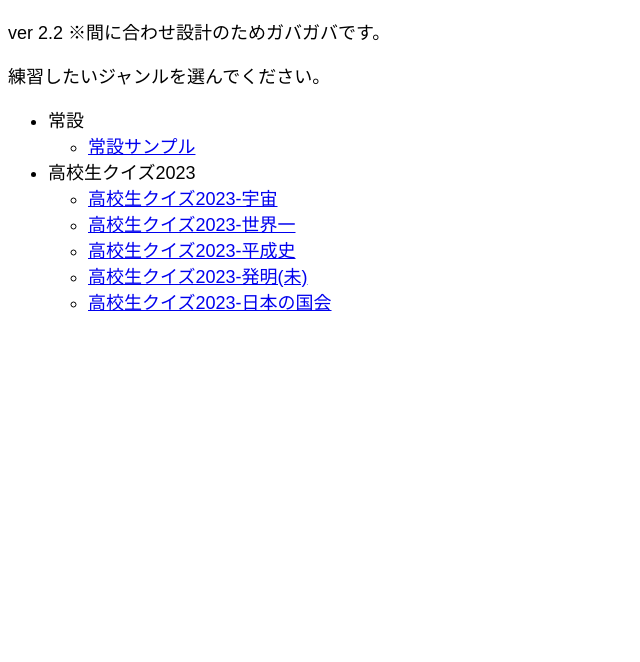
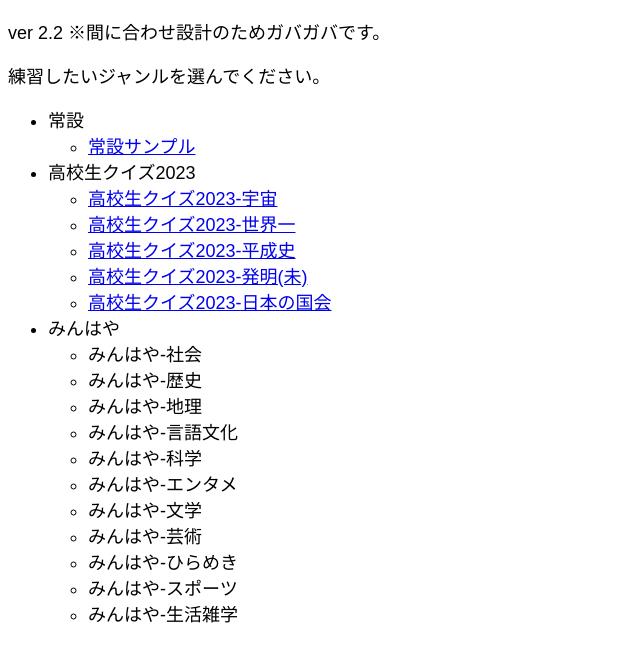
Before and after one commit to FirmianaI7z9/Ichiko_QKen_Practice, a plain HTML site: page index.html in a window 1280 px wide. Shown: the whole page, without its empty margins (0-640 px from the left). Drawn offline with Linux system fonts and the light colour scheme.

Commit message:
Update index.html

```diff
--- a/index.html
+++ b/index.html
@@ -23,6 +23,20 @@
       <li><a href="game.html?genre=高校生クイズ2023-発明">高校生クイズ2023-発明(未)</a></li>
       <li><a href="game.html?genre=高校生クイズ2023-日本の国会">高校生クイズ2023-日本の国会</a></li>
     </ul>
+    <li>みんはや</li>
+    <ul>
+      <li>みんはや-社会</li>
+      <li>みんはや-歴史</li>
+      <li>みんはや-地理</li>
+      <li>みんはや-言語文化</li>
+      <li>みんはや-科学</li>
+      <li>みんはや-エンタメ</li>
+      <li>みんはや-文学</li>
+      <li>みんはや-芸術</li>
+      <li>みんはや-ひらめき</li>
+      <li>みんはや-スポーツ</li>
+      <li>みんはや-生活雑学</li>
+    </ul>
   </ul>
 </body>
 
```
